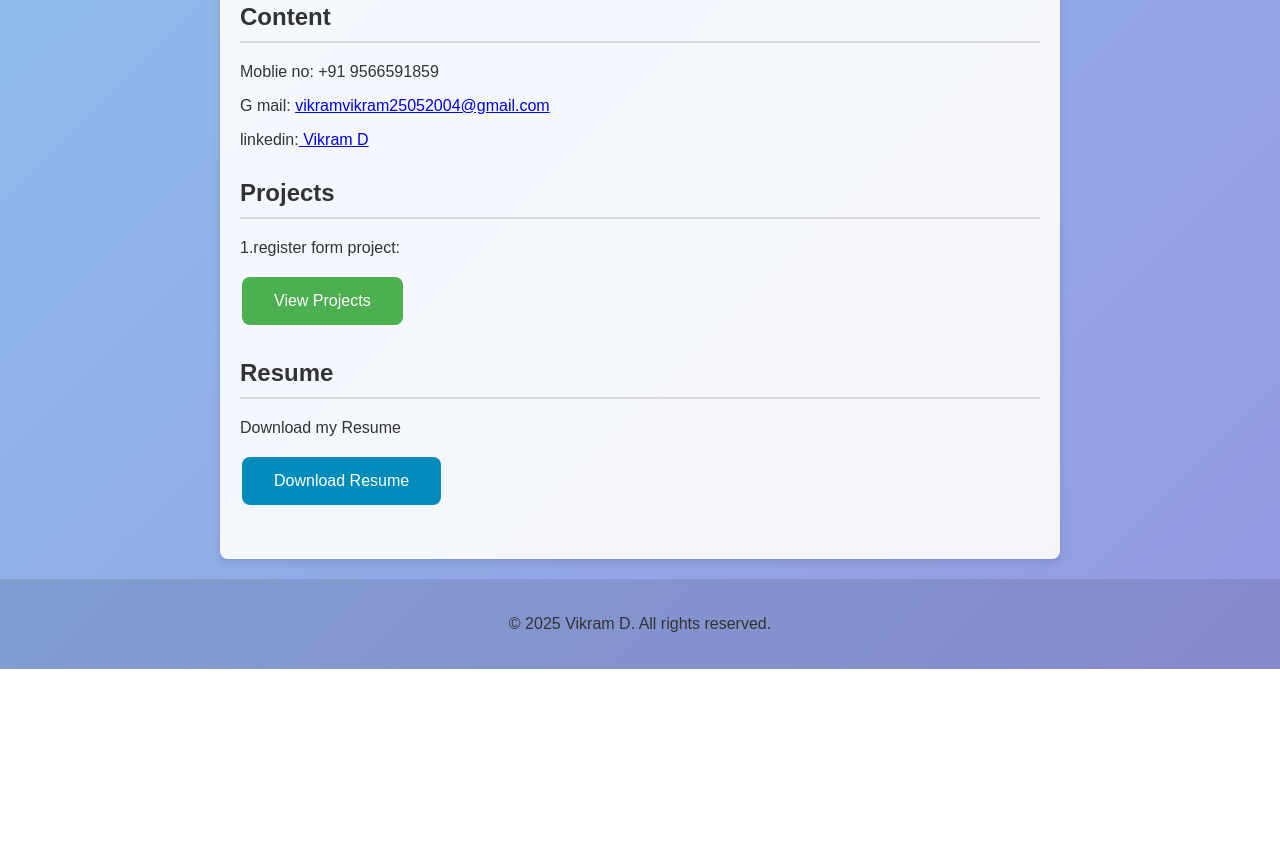
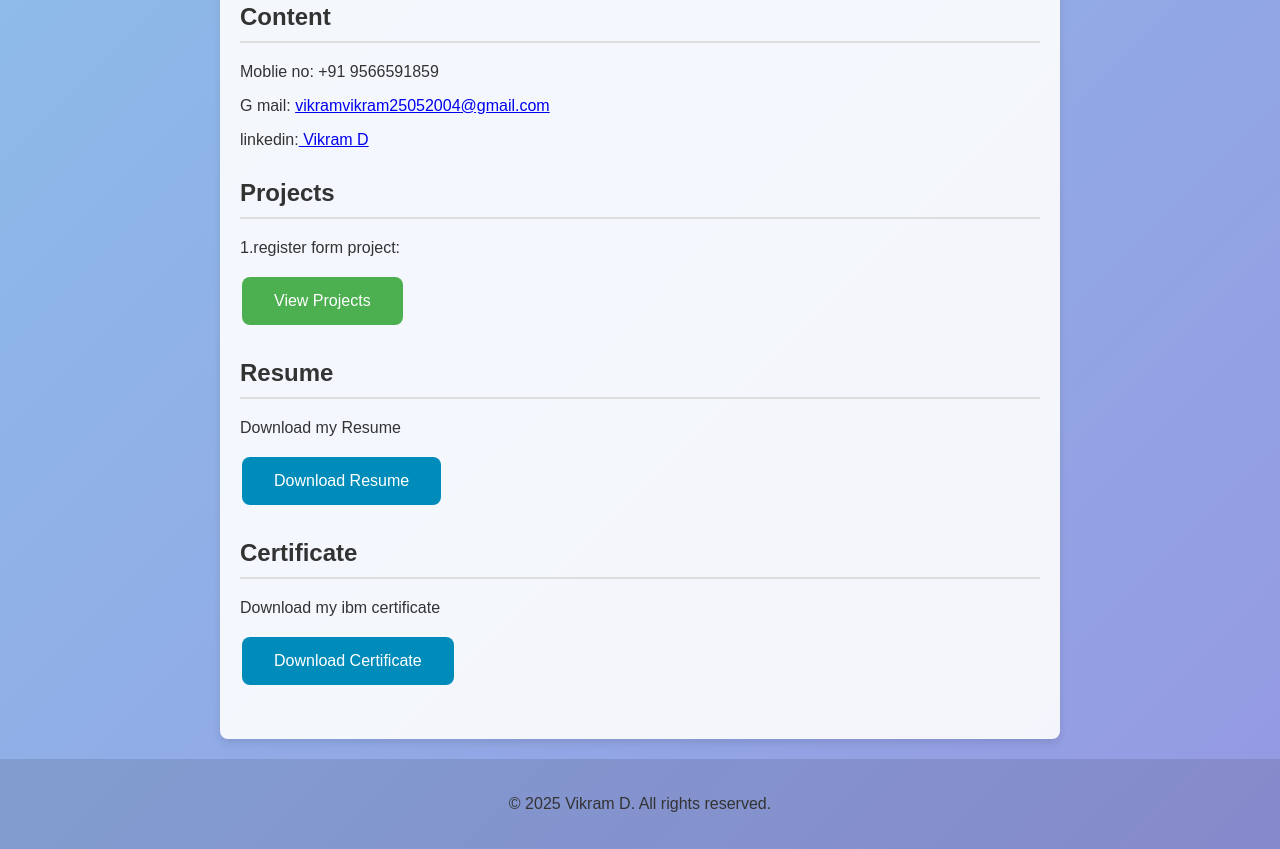
Before and after one commit to Vikram1103/Portfolio1, a plain HTML site: page index.html in a window 1280 px wide. Shown: the part 729-1578 px from the top of the page. Before the commit the page ends 1398 px from the top, so only its background shows below. Drawn offline with Linux system fonts and the light colour scheme.

Commit message:
Update index.html

```diff
--- a/index.html
+++ b/index.html
@@ -143,6 +143,11 @@
           <p>Download my Resume</p>
           <a href="Image to pdf 14-Mar-2025-1.pdf" class="resume-button" download>Download Resume</a>
         </section>
+            <section id="resume">
+          <h2>Certificate</h2>
+          <p>Download my ibm certificate</p>
+          <a href="Image to pdf 14-Mar-2025-1.pdf" class="resume-button" download>Download Certificate</a>
+        </section>
     </main>
 
     <footer>
```
